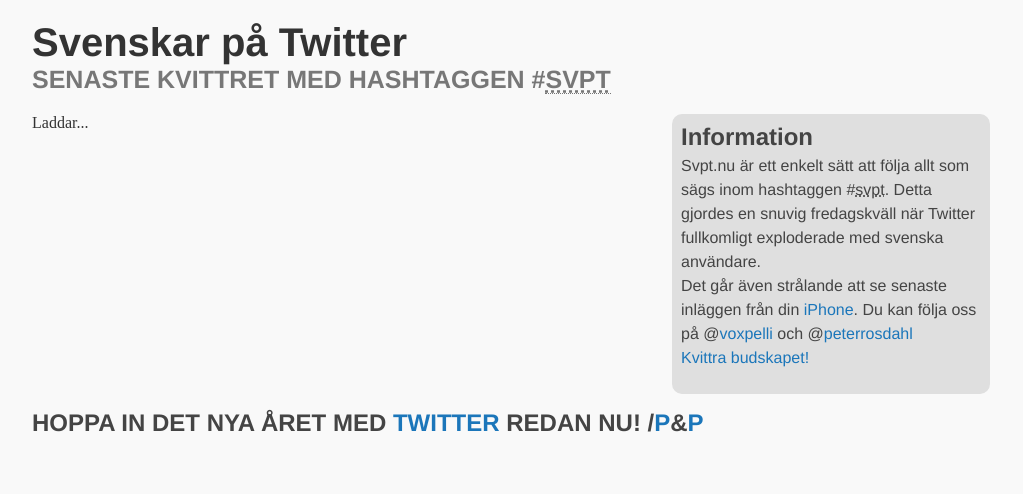
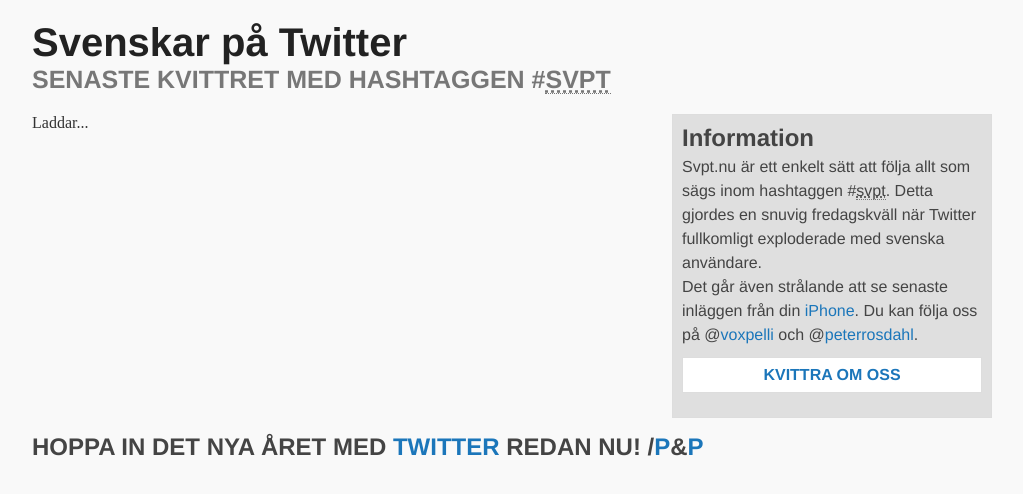
Before and after one commit to voxpelli/webpage-svpt-nu, a plain HTML site: page index.html in a window 1280 px wide. Shown: the whole page, without its empty margins (128-1151 px from the left). Drawn offline with Linux system fonts and the light colour scheme.

Commit message:
Updated with Peters changes

```diff
--- a/index.html
+++ b/index.html
@@ -136,7 +136,7 @@
 <body>
 <div id="wrapper">
 	<div id="header">
-		<h1>Svenskar på Twitter</h1>
+		<h1><a href="http://svpt.nu/">Svenskar på Twitter</a></h1>
 		<h2>Senaste kvittret med hashtaggen #<abbr title="Svenskar på Twitter">svpt</abbr></h2>
 	</div>
 	<div id="main">
@@ -153,9 +153,8 @@
         Svpt.nu är ett enkelt sätt att följa allt som sägs inom hashtaggen #<abbr title="Svenskar på Twitter">svpt</abbr>.
         Detta gjordes en snuvig fredagskväll när Twitter fullkomligt exploderade med svenska användare.<br />
         Det går även strålande att se senaste inläggen från din <a href="http://www.apple.com/se/iphone/">iPhone</a>.
-        Du kan följa oss på @<a href="http://www.twitter.com/voxpelli">voxpelli</a> och @<a href="http://twitter.com/peterrosdahl">peterrosdahl</a>
-<br />
-<a href="http://twitter.com/home/?status=Följ+svenska+kvittrare+på+http://svpt.nu/+%23svpt">Kvittra budskapet!</a>
+        Du kan följa oss på @<a href="http://www.twitter.com/voxpelli">voxpelli</a> och @<a href="http://twitter.com/peterrosdahl">peterrosdahl</a>.
+<a id="tweetit" href="http://twitter.com/home/?status=Följ+svenska+kvittrare+på+http://svpt.nu/+%23svpt">Kvittra om oss</a>
       </p>
 		</div>
 <!--		<hr />
--- a/style.css
+++ b/style.css
@@ -19,6 +19,11 @@ a:hover{
 	color: #15629B;
 }
 
+abbr{
+	border-bottom: 1px dotted #777;
+	cursor: help;
+}
+
 hr{
 	border-top: 1px solid #ccc;
 	border-bottom:none;
@@ -38,10 +43,11 @@ hr{
 }
 
 
-#header h1{
+#header h1 a{
 	font-family: Helvetica, Arial, "MS Trebuchet", sans-serif;
 	font-size: 40px;
 	font-weight: bold;
+	color: #222;
 }
 
 #header h2{
@@ -51,11 +57,6 @@ hr{
 	margin-bottom:10px;
 	text-transform: uppercase;
 	color: #777;
-}
-
-#header h2 abbr{
-	border-bottom: 1px dotted #777;
-	cursor: help;
 }
 
 #main{
@@ -68,13 +69,11 @@ hr{
 	width: 300px;
 	padding:9px;
 	background-color: #dfdfdf;
-/*	border: 1px solid #ddd;*/
+	border: 1px solid #ddd;
 	float:left;
 	font-size: 16px;
 	font-family: Helvetica, Arial, "MS Trebuchet", sans-serif;
 	color: #444;
-	-moz-border-radius: 10px;
-	-webkit-border-radius: 10px;
 }
 
 #sidebar h2{
@@ -127,6 +126,18 @@ hr{
 
 #sidebar_infobox{
 	margin-bottom: 15px;
+}
+
+#tweetit{
+	width: 298px;
+	text-align: center;
+	display: block;
+	padding: 5px 0;
+	background-color: #fff;
+	border: 1px solid #ddd;
+	margin-top: 10px;
+	text-transform: uppercase;
+	font-weight: bold;
 }
 
 #sidebar_infobox p{
```
